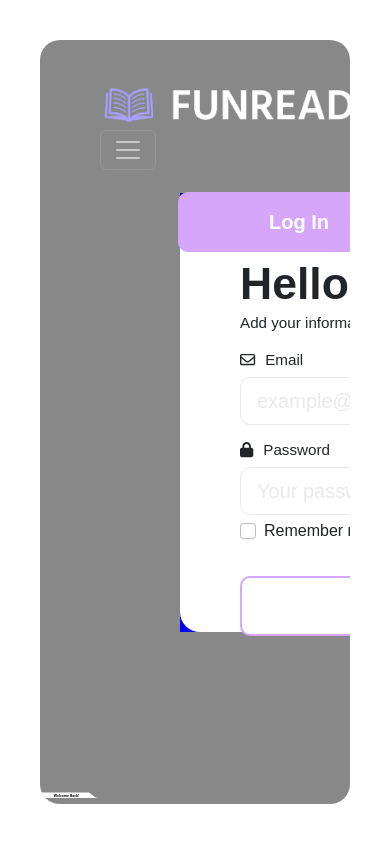
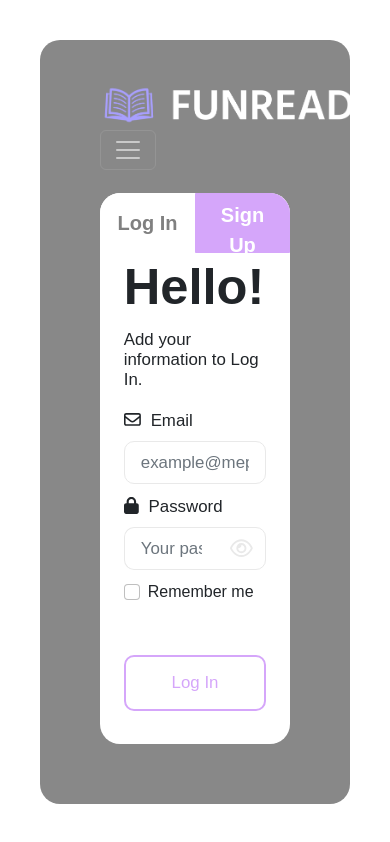
Before and after one commit to Funread/funread, a React (Create React App) app in the folder frontend/: page / in a window 390 px wide. Built offline with nearby package versions, Linux system fonts and the light colour scheme.

Commit message:
FR-204: Landing page full responsive

```diff
--- a/frontend/src/Components/LandingPage/LandingPage.css
+++ b/frontend/src/Components/LandingPage/LandingPage.css
@@ -20,30 +20,56 @@
 }
 
 .landing-page-body-left-section {
-  width: 70%;
+  width: 60%;
   display: flex;
-  margin-right: 80px;
+  margin-right: 90px;
   flex-direction: column;
 }
 
 .landing-page-body-right-section {
-  margin-left: auto;
-  margin-right: 60px;
+  width: 30%;
+  margin: 0 60px 60px auto;
+  display: flex;
+  flex-direction: column;
 }
 
 .landing-page-news-section {
+  max-width: 100%;
   margin-left: 60px;
   height: 100%;
   background-color: brown;
   margin-bottom: 60px;
 }
 
-.landing-page-account-section {
-  background-color: blue;
-  margin-left: auto;
-}
-
 .landing-page-footer {
   width: 100%;
   margin-top: auto;
 }
+
+.landing-page-account-section {
+  margin-left: auto;
+  width: 100%;
+  height: 100%;
+  margin-bottom: 60px;
+}
+
+@media (max-width: 1366px) {
+  .landing-page-body-left-section {
+    width: 60%;
+  }
+
+  .landing-page-body-right-section {
+    width: 40%;
+  }
+}
+
+@media (max-width: 992px) {
+  .landing-page-body-left-section {
+    width: 0;
+    margin-right: 60px;
+  }
+
+  .landing-page-body-right-section {
+    width: 100%;
+  }
+}
--- a/frontend/src/Components/LandingPage/LandingPage.jsx
+++ b/frontend/src/Components/LandingPage/LandingPage.jsx
@@ -1,15 +1,11 @@
 import React from "react";
 import "../../App.css";
-import Wizard from "../Shared/Wizard/Wizard";
 import Header from "../Shared/Header/Header";
-import TestToast from "../Shared/Toast/TestToast";
 import SignUp from "../SignUp/SignUp";
-import MyLibrary from "../MyLibrary/MyLibrary";
 import WelcomeFooter from "../Shared/WelcomeFooter/WelcomeFooter";
 import "./LandingPage.css";
 import LogIn from "../LogIn/LogIn";
 import { useState } from "react";
-import { Routes, Route, Link } from "react-router-dom";
 
 function LandingPage() {
   const [login, setLogin] = useState(true);
@@ -19,17 +15,10 @@ function LandingPage() {
       <div className="landing-page-header">
         <Header />
       </div>
-      <div>
-        <Routes>
-          <Route exact path="/MyLibrary" element={<MyLibrary />} />
-          <Route exact path="/Wizard" element={<Wizard />} />
-          <Route exact path="/TestToast" element={<TestToast />} />
-        </Routes>
-      </div>
       <div className="landing-page-body">
         <div className="landing-page-body-left-section">
-          <div className="landing-page-news-section"></div>
-          <div className="landing-page-footer">
+          <div className="landing-page-news-section d-none d-lg-block"></div>
+          <div className="landing-page-footer d-none d-xl-block">
             {login ? <WelcomeFooter message={"Welcome Back!"} /> : null}
             {signup ? <WelcomeFooter message={"Welcome!"} /> : null}
           </div>
--- a/frontend/src/Components/LogIn/LogIn.css
+++ b/frontend/src/Components/LogIn/LogIn.css
@@ -1,39 +1,53 @@
 .login-form {
-  width: 480px;
-  height: 52vh;
-  padding: 60px;
+  max-width: 480px;
+  max-height: 100%;
   background-color: white;
   border-radius: 20px;
+  font-family: Arial, Helvetica, sans-serif;
+  display: flex;
   margin-left: auto;
-  font-family: Arial, Helvetica, sans-serif;
+  flex-direction: column;
+}
+
+.account-button-container {
+  display: flex;
+  height: 100%;
+}
+
+.login-form-body {
+  display: flex;
+  flex-direction: column;
+  max-width: 480px;
+  height: 574px;
   max-height: 100%;
-  margin-bottom: 88px;
+  padding: 0 12.5% 12.5% 12.5%;
+  justify-content: space-evenly;
+}
+
+.login-form-content {
+  display: flex;
+  flex-direction: column;
+  justify-content: space-evenly;
+  height: 100%;
 }
 
 .login-form-title {
   font-weight: bold;
-  font-size: 5.28vh;
+  font-size: 6vh;
   font-family: Arial, Helvetica, sans-serif;
   line-height: 100%;
-  height: 5.28vh;
 }
 
 .login-form-subtitle {
   font-weight: normal;
-  height: 2vh;
-  font-size: 1.8vh;
-}
-
-.form-label {
-  margin: 10px 0 5px 0;
-  font-size: 20px;
+  font-size: 2vh;
 }
 
 .form-control-lg {
   min-width: 100%;
-  margin-bottom: 0.5vh;
-  height: 5vh;
+  max-height: 100%;
   border-radius: 10px;
+  font-size: 2vh;
   border-style: solid;
   border-color: #e9e9e9;
   color: #e9e9e9;
@@ -41,20 +55,72 @@
 }
 
 .form-control-lg-filled {
-  min-width: 100%;
-  margin-bottom: 0.5vh;
-  height: 5vh;
-  border-radius: 10px;
   border-style: solid;
   border-color: #42006d;
   color: #42006d;
 }
 
+.font-size {
+  font-size: 2vh;
+}
+
+.login-icons {
+  margin-right: 10px;
+}
+
+.form-check {
+  margin: 0 !important;
+}
+
+.form-input-group {
+  box-shadow: none !important;
+}
+
+.input-group-text {
+  border-color: inherit;
+}
+
+.form-input-group-text-password {
+  padding: 0;
+  margin-left: 20px;
+  background: inherit;
+  border-radius: 0 10px 10px 0;
+  color: #e9e9e9;
+}
+
+.login-form-password-button {
+  font-size: 1.6vh;
+  background: transparent;
+  border-style: none;
+  box-shadow: none !important;
+  color: #e9e9e9;
+}
+
+.login-form-password-button:hover {
+  background-color: transparent;
+  border-style: none;
+  color: #e9e9e9;
+}
+
+.login-form-password-button:focus {
+  background: transparent;
+  border-style: none;
+}
+
+.login-form-password-button:active {
+  background: transparent;
+  border-style: none;
+}
+
+.submit-button {
+  margin: 0 !important;
+}
+
 .login-form-button-empty {
-  margin-top: 2vh;
+  margin-top: 5vh;
   min-width: 100%;
-  height: 60px;
-  font-size: 20px;
+  height: 12%;
+  font-size: 2vh;
   border-radius: 10px;
   background: white;
   border-style: solid;
@@ -84,46 +150,14 @@
   color: #d5a6fa;
 }
 
-.font-size {
-  font-size: 1.8vh;
-}
-
-.login-icons {
-  margin-right: 10px;
-}
-
-.responsive-text {
-  margin-bottom: 0.5vh;
-  height: 5vh;
-}
-
-.account-button-container {
-  padding-left: -60px;
-  padding-right: -60px;
-  margin: -61px -62px 10px -62px;
-}
-
 .login-form-button-filled {
-  margin-top: 40px;
+  margin-top: 5vh;
   min-width: 100%;
-  height: 60px;
-  font-size: 20px;
+  height: 12%;
+  font-size: 2vh;
   border-radius: 10px;
   background: #42006d;
   border-style: solid;
   border-color: #42006d;
   color: white;
 }
-
-.password-button {
-  background: transparent;
-  border-style: none;
-  float: right;
-  margin-top: -52px;
-  position: relative;
-  box-shadow: none !important;
-  color: #e9e9e9;
-}
-
-@media screen and (max-width: 1200px) {
-}
--- a/frontend/src/Components/LogIn/LogIn.jsx
+++ b/frontend/src/Components/LogIn/LogIn.jsx
@@ -7,6 +7,7 @@ import { faLock } from "@fortawesome/free-solid-svg-icons";
 import { faEnvelope, faEye } from "@fortawesome/free-regular-svg-icons";
 import CustomButton from "../Shared/CustomButton/CustomButton";
 import { useLogin } from "../../hooks/useLogin";
+import { InputGroup } from "react-bootstrap";
 
 function LogIn(props) {
   const [showPassword, setShowPassword] = useState(false);
@@ -47,9 +48,9 @@ function LogIn(props) {
   const isEmpty = (data, id) => {
     data !== ""
       ? (document.getElementById(id).className =
-          "form-control-lg-filled form-control form-control-lg responsive-text")
+          "form-control-lg-filled form-control form-control-lg")
       : (document.getElementById(id).className =
-          "form-control-lg form-control form-control-lg responsive-text");
+          "form-control-lg form-control form-control-lg");
   };
 
   /**
@@ -71,17 +72,22 @@ function LogIn(props) {
           name={"Log In"}
           setLogin={props.setLogin}
           setSignup={props.setSignup}
+          style={"account-log-in-button button-active"}
         />
         <CustomButton
           name={"Sign Up"}
           setSignup={props.setSignup}
           setLogin={props.setLogin}
+          style={"account-sign-up-button button-inactive"}
         />
       </div>
-      <Form onSubmit={handleSubmit}>
+      <div className="login-form-body">
+        <Form onSubmit={handleSubmit} className="login-form-content">
           <h1 className="login-form-title">Hello!</h1>
-        <h5 className="login-form-subtitle">Add your information to Log In.</h5>
-        <Form.Group>
+          <h5 className="login-form-subtitle">
+            Add your information to Log In.
+          </h5>
+          <Form.Group className="form-group">
             <Form.Label className="font-size">
               <FontAwesomeIcon className="login-icons" icon={faEnvelope} />
               Email
@@ -95,17 +101,17 @@ function LogIn(props) {
                 setEmail(e.target.value);
                 isEmpty(e.target.value, "emailInput");
               }}
-            className="form-control-lg responsive-text"
+              className="form-control-lg"
               placeholder="example@mep.co.cr"
               required
             />
           </Form.Group>
-        <Form.Group>
+          <Form.Group className="form-group">
             <Form.Label className="font-size">
-            <FontAwesomeIcon className="login-icons" icon={faLock} />
+              <FontAwesomeIcon className="signup-icons" icon={faLock} />
               Password
             </Form.Label>
-          <div>
+            <InputGroup className="form-input-group">
               <Form.Control
                 id="passwordInput"
                 size="lg"
@@ -114,42 +120,43 @@ function LogIn(props) {
                   setPassword(e.target.value);
                   isEmpty(e.target.value, "passwordInput");
                 }}
-              className="form-control-lg responsive-text"
+                style={{ borderRightWidth: 0 }}
+                className="form-control-lg-empty"
                 type={showPassword ? "text" : "password"}
                 placeholder="Your password"
                 required
               />
+              <InputGroup.Text className="form-input-group-text-password">
                 <Button
                   id="passwordButton"
-              className="password-button"
+                  className="login-form-password-button"
                   onClick={togglePassword}
                 >
-              <FontAwesomeIcon className="fa-xl" icon={faEye} />
+                  <FontAwesomeIcon className="fa-xl float end" icon={faEye} />
                 </Button>
-          </div>
+              </InputGroup.Text>
+            </InputGroup>
           </Form.Group>
-        <Form.Group>
-          <div className="mb-3 form-check titles-login">
+          <Form.Group className="form-group">
+            <div className="mb-3 form-check form-check">
               <input
                 type="checkbox"
                 className="form-check-input"
                 id="rememberMeCheck"
               />
-            <label className="form-check-label" htmlFor="rememberMeCheck">
-              Remember me
-            </label>
+              <label htmlFor="rememberMeCheck">Remember me</label>
             </div>
           </Form.Group>
           <Button
             id="submit-button"
             className="login-form-button-empty"
             onClick={handleSubmit}
-          // type="submit"
           >
             Log In
           </Button>
         </Form>
       </div>
+    </div>
   );
 }
 
--- a/frontend/src/Components/Shared/CustomButton/CustomButton.css
+++ b/frontend/src/Components/Shared/CustomButton/CustomButton.css
@@ -1,33 +1,45 @@
-.account-button {
+.account-button-body {
   width: 50%;
   height: 60px;
-  font-size: 20px;
+  font-size: 1.25rem;
   font-weight: bold;
-  border-radius: 10px;
   font-family: Arial, Helvetica, sans-serif;
   border-style: solid;
-  border-color: #d5a6fa;
-  background: #d5a6fa;
-  color: white;
-  min-width: 6vw;
+  box-shadow: none !important;
 }
 
-.account-button:hover {
+.account-button-body:hover {
+  background: #ffffff;
+  border-style: solid;
+  border-color: #ffffff;
+  color: gray;
+}
+
+.account-button-body:focus {
+  background: #ffffff;
+  border-style: solid;
+  border-color: #ffffff;
+  color: gray;
+}
+
+.account-log-in-button {
+  border-radius: 20px 0 0 0;
+}
+
+.account-sign-up-button {
+  border-radius: 0 20px 0 0;
+}
+
+.button-active {
+  background: #ffffff;
+  border-style: solid;
+  border-color: #ffffff;
+  color: gray;
+}
+
+.button-inactive {
   background: #d5a6fa;
   border-style: solid;
   border-color: #d5a6fa;
-  color: white;
+  color: #ffffff;
 }
-
-.account-button:focus {
-  background: #42006d;
-  border-style: solid;
-  border-color: #42006d;
-  color: white;
-}
-
-.account-button-focused {
-  background: #42006d;
-  border-style: solid;
-  border-color: white;
-}
--- a/frontend/src/Components/Shared/CustomButton/CustomButton.jsx
+++ b/frontend/src/Components/Shared/CustomButton/CustomButton.jsx
@@ -27,7 +27,7 @@ function CustomButton(props) {
           setName();
           setFocus();
         }}
-        className={"account-button " + (state ? "account-button-focused" : "")}
+        className={"account-button-body " + props.style}
       >
         {props.name}
       </Button>
--- a/frontend/src/Components/Shared/Header/Header.css
+++ b/frontend/src/Components/Shared/Header/Header.css
@@ -7,13 +7,14 @@
 }
 
 .menu-options {
-  margin-top: 10px;
   font-weight: bold;
-  font-size: 20px;
+  font-size: 1.25rem;
   font-family: Arial, Helvetica, sans-serif;
 }
 
 .menu-options-content {
+  padding-top: 0 !important;
+  padding-bottom: 0 !important;
   float: left;
   margin-right: 20px;
   color: #d5a6fa;
--- a/frontend/src/Components/Shared/Header/Header.jsx
+++ b/frontend/src/Components/Shared/Header/Header.jsx
@@ -40,7 +40,6 @@ class Header extends React.Component {
                   Recent Reports
                 </Nav.Link>
               </div>
-              <div></div>
             </Nav>
           </Navbar.Collapse>
         </Navbar>
--- a/frontend/src/Components/SignUp/SignUp.css
+++ b/frontend/src/Components/SignUp/SignUp.css
@@ -1,39 +1,53 @@
 .signup-form {
-  width: 480px;
-  height: 58vh;
+  max-width: 480px;
   max-height: 100%;
-  padding: 60px;
   background-color: white;
   border-radius: 20px;
+  font-family: Arial, Helvetica, sans-serif;
+  display: flex;
   margin-left: auto;
-  font-family: Arial, Helvetica, sans-serif;
-  margin-bottom: 27px;
+  flex-direction: column;
+}
+
+.account-button-container {
+  display: flex;
+  height: 100%;
+}
+
+.signup-form-body {
+  display: flex;
+  flex-direction: column;
+  max-width: 480px;
+  height: 574px;
+  max-height: 100%;
+  padding: 0 12.5% 12.5% 12.5%;
+  justify-content: space-evenly;
+}
+
+.signup-form-content {
+  display: flex;
+  flex-direction: column;
+  justify-content: space-evenly;
+  height: 100%;
 }
 
 .signup-form-title {
   font-weight: bold;
-  font-size: 5.28vh;
+  font-size: 6vh;
   font-family: Arial, Helvetica, sans-serif;
   line-height: 100%;
-  height: 5.28vh;
 }
 
 .signup-form-subtitle {
   font-weight: normal;
-  height: 2vh;
-  font-size: 1.8vh;
-}
-
-.form-label {
-  margin: 10px 0 5px 0;
-  font-size: 20px;
+  font-size: 2vh;
 }
 
 .form-control-lg {
   min-width: 100%;
-  margin-bottom: 0.5vh;
-  height: 5vh;
+  max-height: 100%;
   border-radius: 10px;
+  font-size: 2vh;
   border-style: solid;
   border-color: #e9e9e9;
   color: #e9e9e9;
@@ -41,24 +55,68 @@
 }
 
 .form-control-lg-filled {
-  min-width: 100%;
-  margin-bottom: 0.5vh;
-  height: 5vh;
-  border-radius: 10px;
   border-style: solid;
   border-color: #42006d;
   color: #42006d;
 }
 
-.form-control::placeholder {
+.submit-button {
+  margin: 0 !important;
+}
+
+.font-size {
+  font-size: 2vh;
+}
+
+.signup-icons {
+  margin-right: 10px;
+}
+
+.form-input-group {
+  box-shadow: none !important;
+}
+
+.input-group-text {
+  border-color: inherit;
+}
+
+.form-input-group-text-password {
+  padding: 0;
+  margin-left: 20px;
+  background: inherit;
+  border-radius: 0 10px 10px 0;
   color: #e9e9e9;
 }
 
+.signup-form-password-button {
+  font-size: 1.6vh;
+  background: transparent;
+  border-style: none;
+  box-shadow: none !important;
+  color: #e9e9e9;
+}
+
+.signup-form-password-button:hover {
+  background-color: transparent;
+  border-style: none;
+  color: #e9e9e9;
+}
+
+.signup-form-password-button:focus {
+  background: transparent;
+  border-style: none;
+}
+
+.signup-form-password-button:active {
+  background: transparent;
+  border-style: none;
+}
+
 .signup-form-button-empty {
-  margin-top: 2vh;
+  margin-top: 5vh;
   min-width: 100%;
-  height: 60px;
-  font-size: 20px;
+  height: 12%;
+  font-size: 2vh;
   border-radius: 10px;
   background: white;
   border-style: solid;
@@ -88,54 +146,14 @@
   color: #d5a6fa;
 }
 
-.signup-icons {
-  margin-right: 10px;
-}
-
-.font-size {
-  font-size: 1.8vh;
-}
-
-.password-button {
-  background: transparent;
-  border-style: none;
-  float: right;
-  margin-top: -52px;
-  position: relative;
-  box-shadow: none !important;
-  color: #e9e9e9;
-}
-
-.password-button:hover {
-  background-color: transparent;
-  border-style: none;
-  color: #e9e9e9;
-}
-
-.password-button:focus {
-  background: transparent;
-  border-style: none;
-}
-
-.password-button:active {
-  background: transparent;
-  border-style: none;
-}
-
 .signup-form-button-filled {
-  margin-top: 40px;
+  margin-top: 5vh;
   min-width: 100%;
-  height: 60px;
-  font-size: 20px;
+  height: 12%;
+  font-size: 2vh;
   border-radius: 10px;
   background: #42006d;
   border-style: solid;
   border-color: #42006d;
   color: white;
 }
-
-.account-button-container {
-  padding-left: -60px;
-  padding-right: -60px;
-  margin: -61px -62px 10px -62px;
-}
--- a/frontend/src/index.js
+++ b/frontend/src/index.js
@@ -4,14 +4,22 @@ import "./index.css";
 import reportWebVitals from "./reportWebVitals";
 import "bootstrap/dist/css/bootstrap.min.css";
 import LandingPage from "./Components/LandingPage/LandingPage";
-import { BrowserRouter } from "react-router-dom";
+import { BrowserRouter, Routes, Route } from "react-router-dom";
 import "react-toastify/dist/ReactToastify.css";
+import TestToast from "./Components/Shared/Toast/TestToast";
+import Wizard from "./Components/Shared/Wizard/Wizard";
+import MyLibrary from "./Components/MyLibrary/MyLibrary";
 
 const root = ReactDOM.createRoot(document.getElementById("root"));
 root.render(
   <BrowserRouter>
     <>
-      <LandingPage />
+      <Routes>
+        <Route exact path="/MyLibrary" element={<MyLibrary />} />
+        <Route exact path="/Wizard" element={<Wizard />} />
+        <Route exact path="/TestToast" element={<TestToast />} />
+        <Route exact path="/" element={<LandingPage />} />
+      </Routes>
     </>
   </BrowserRouter>
 );
```
Also changed, not shown: frontend/src/Components/SignUp/SignUp.jsx (+17 -13 lines). Lines whose indentation alone changed are shown as unchanged.
